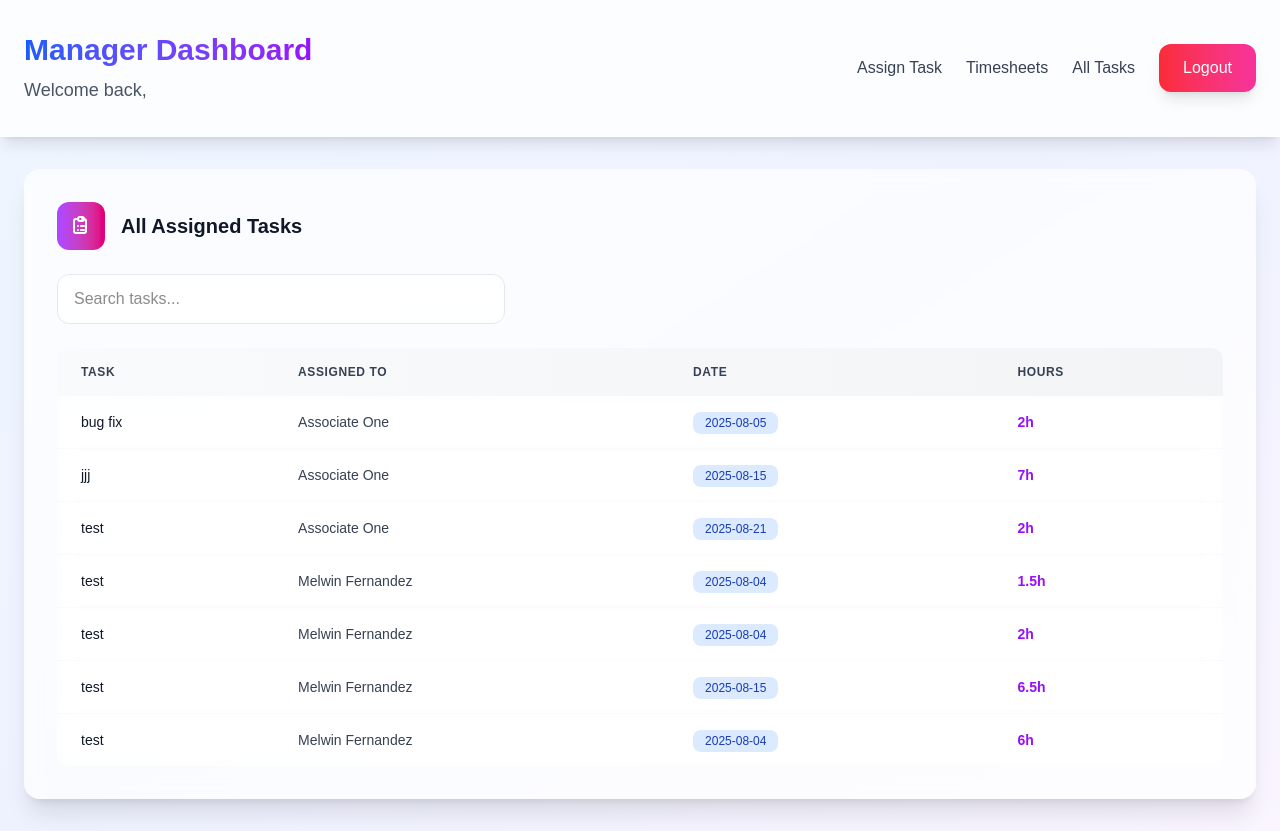
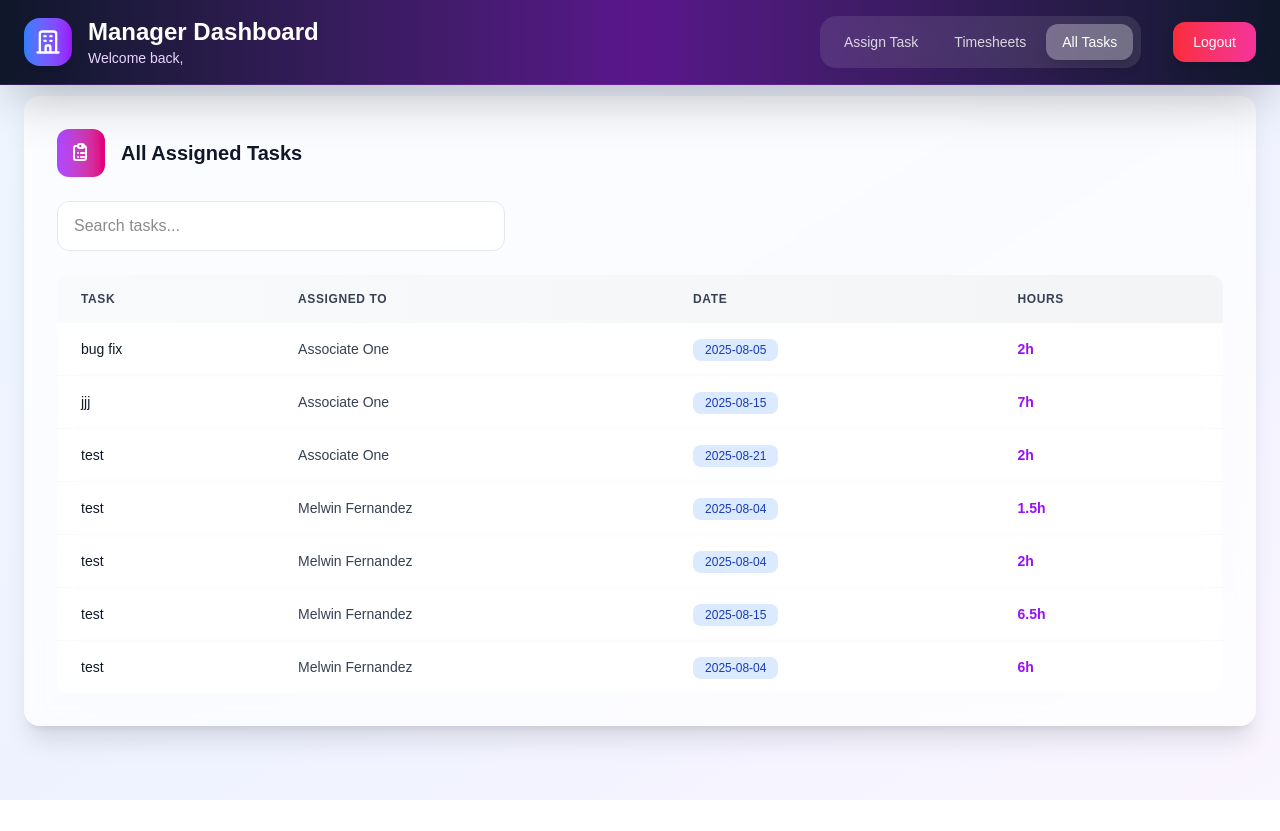
Before and after one commit to melwin3210/timesheet, a Next.js app: page /manager/tasks in a window 1280 px wide. After the commit the page ends 800 px from the top, so only its background shows below. Built offline with nearby package versions, Linux system fonts and the light colour scheme; data requests are answered from the project's data file.

Commit message:
Header update

```diff
--- a/src/app/components/ManagerHeader.js
+++ b/src/app/components/ManagerHeader.js
@@ -2,36 +2,57 @@
 import { useDispatch, useSelector } from 'react-redux';
 import { logout } from '../store/authSlice';
 import Link from 'next/link';
+import { usePathname } from 'next/navigation';
 
 export default function ManagerHeader() {
   const dispatch = useDispatch();
   const { user } = useSelector(state => state.auth);
+  const pathname = usePathname();
 
   return (
-    <header className="bg-white/80 backdrop-blur-md shadow-lg border-b border-white/20">
-      <div className="max-w-7xl mx-auto px-6 py-8">
+    <header className="fixed top-0 left-0 right-0 z-50 bg-gradient-to-r from-slate-900 via-purple-900 to-slate-900 shadow-2xl border-b border-purple-500/20">
+      <div className="max-w-7xl mx-auto px-6 py-4">
         <div className="flex justify-between items-center">
-          <div>
-            <h1 className="text-3xl font-bold bg-gradient-to-r from-blue-600 to-purple-600 bg-clip-text text-transparent">
-              Manager Dashboard
-            </h1>
-            <p className="text-gray-600 mt-2 text-lg">Welcome back, {user?.name}</p>
+          <div className="flex items-center space-x-4">
+            <div className="w-12 h-12 bg-gradient-to-r from-blue-500 to-purple-600 rounded-2xl flex items-center justify-center shadow-lg">
+              <svg className="w-7 h-7 text-white" fill="none" stroke="currentColor" viewBox="0 0 24 24">
+                <path strokeLinecap="round" strokeLinejoin="round" strokeWidth={2} d="M19 21V5a2 2 0 00-2-2H7a2 2 0 00-2 2v16m14 0h2m-2 0h-5m-9 0H3m2 0h5M9 7h1m-1 4h1m4-4h1m-1 4h1m-5 10v-5a1 1 0 011-1h2a1 1 0 011 1v5m-4 0h4" />
+              </svg>
+            </div>
+            <div>
+              <h1 className="text-2xl font-bold text-white">
+                Manager Dashboard
+              </h1>
+              <p className="text-purple-200 text-sm">Welcome back, {user?.name}</p>
+            </div>
           </div>
-          <div className="flex items-center space-x-6">
-            <nav className="flex space-x-6">
-              <Link href="/manager/assign-task" className="text-gray-700 hover:text-blue-600 font-medium transition-colors">
+          <div className="flex items-center space-x-8">
+            <nav className="flex space-x-1 bg-white/10 backdrop-blur-sm rounded-2xl p-2">
+              <Link href="/manager/assign-task" className={`px-4 py-2 rounded-xl font-medium transition-all duration-200 text-sm ${
+                pathname === '/manager/assign-task'
+                  ? 'text-white bg-white/30 shadow-lg'
+                  : 'text-white/80 hover:text-white hover:bg-white/20'
+              }`}>
                 Assign Task
               </Link>
-              <Link href="/manager/timesheets" className="text-gray-700 hover:text-blue-600 font-medium transition-colors">
+              <Link href="/manager/timesheets" className={`px-4 py-2 rounded-xl font-medium transition-all duration-200 text-sm ${
+                pathname === '/manager/timesheets'
+                  ? 'text-white bg-white/30 shadow-lg'
+                  : 'text-white/80 hover:text-white hover:bg-white/20'
+              }`}>
                 Timesheets
               </Link>
-              <Link href="/manager/tasks" className="text-gray-700 hover:text-blue-600 font-medium transition-colors">
+              <Link href="/manager/tasks" className={`px-4 py-2 rounded-xl font-medium transition-all duration-200 text-sm ${
+                pathname === '/manager/tasks'
+                  ? 'text-white bg-white/30 shadow-lg'
+                  : 'text-white/80 hover:text-white hover:bg-white/20'
+              }`}>
                 All Tasks
               </Link>
             </nav>
             <button
               onClick={() => dispatch(logout())}
-              className="bg-gradient-to-r from-red-500 to-pink-500 hover:from-red-600 hover:to-pink-600 text-white px-6 py-3 rounded-xl font-medium shadow-lg hover:shadow-xl transition-all duration-200 transform hover:scale-105"
+              className="bg-gradient-to-r from-red-500 to-pink-500 hover:from-red-600 hover:to-pink-600 text-white px-5 py-2.5 rounded-xl font-medium shadow-lg hover:shadow-xl transition-all duration-200 transform hover:scale-105 text-sm"
             >
               Logout
             </button>
--- a/src/app/manager/assign-task/page.js
+++ b/src/app/manager/assign-task/page.js
@@ -31,7 +31,7 @@ export default function AssignTaskPage() {
   return (
     <div className="min-h-screen bg-gradient-to-br from-blue-50 via-indigo-50 to-purple-50">
       <ManagerHeader />
-      <main className="max-w-4xl mx-auto py-8 px-6">
+      <main className="max-w-4xl mx-auto pt-24 pb-8 px-6">
         <div className="bg-white/70 backdrop-blur-sm shadow-xl rounded-2xl border border-white/20">
           <div className="p-8">
             <div className="flex items-center mb-6">
--- a/src/app/manager/tasks/page.js
+++ b/src/app/manager/tasks/page.js
@@ -30,7 +30,7 @@ export default function TasksPage() {
   return (
     <div className="min-h-screen bg-gradient-to-br from-blue-50 via-indigo-50 to-purple-50">
       <ManagerHeader />
-      <main className="max-w-7xl mx-auto py-8 px-6">
+      <main className="max-w-7xl mx-auto pt-24 pb-8 px-6">
         <div className="bg-white/70 backdrop-blur-sm shadow-xl rounded-2xl border border-white/20">
           <div className="p-8">
             <div className="flex items-center mb-6">
--- a/src/app/manager/timesheets/page.js
+++ b/src/app/manager/timesheets/page.js
@@ -22,7 +22,7 @@ export default function TimesheetsPage() {
   return (
     <div className="min-h-screen bg-gradient-to-br from-blue-50 via-indigo-50 to-purple-50">
       <ManagerHeader />
-      <main className="max-w-6xl mx-auto py-8 px-6">
+      <main className="max-w-6xl mx-auto pt-24 pb-8 px-6">
         <div className="bg-white/70 backdrop-blur-sm shadow-xl rounded-2xl border border-white/20">
           <div className="p-8">
             <div className="flex items-center mb-6">
```
